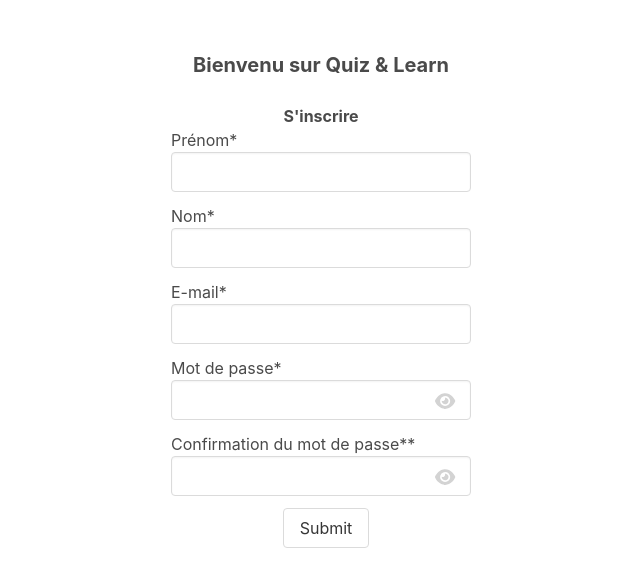
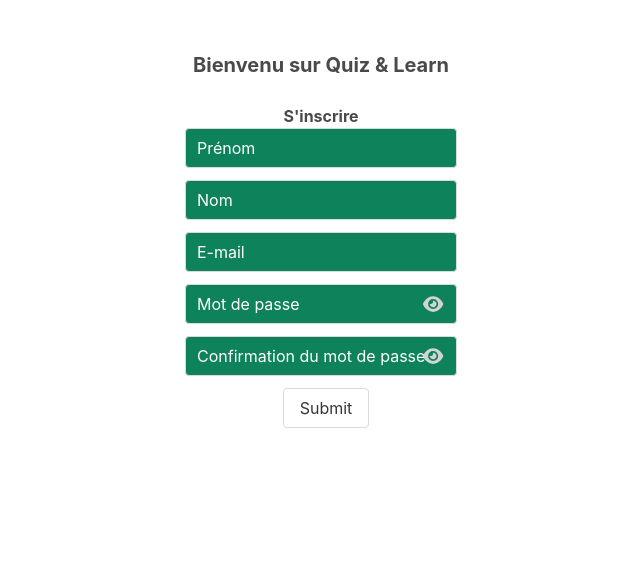
Before and after one commit to margauxln/quizandlearn, a React app in the folder frontend/: page /signup in a window 1280 px wide. Shown: the whole page, without its empty margins (319-959 px from the left). Built offline with nearby package versions, Linux system fonts and the light colour scheme.

Commit message:
feat-US10- changed colors of inputs

```diff
--- a/frontend/src/_core/authentification/component/sign-up/SignUp.css
+++ b/frontend/src/_core/authentification/component/sign-up/SignUp.css
@@ -8,6 +8,19 @@
 
 .field {
     max-width: 300px;
+}
+
+input[type="text"],
+input[type="email"],
+input[type="password"],
+textarea {
+    background-color : #0E835B;
+}
+
+input[type="text"]::placeholder,
+input[type="email"]::placeholder,
+input[type="password"]::placeholder{
+    color: white;
 }
 
 .buttonContainer{
@@ -44,8 +57,8 @@
     border: none;
     background-color: transparent;
     position: absolute;
-    top: 35px;
-    right: 10px;
+    top: 10px;
+    right: 8px;
 }
 
 .eye{
--- a/frontend/src/_core/authentification/component/sign-up/SignUp.jsx
+++ b/frontend/src/_core/authentification/component/sign-up/SignUp.jsx
@@ -105,7 +105,7 @@ const SignUp = () => {
                     <form onSubmit={formik.handleSubmit}>
 
                         <div className="field">
-                            <label htmlFor="name">Prénom*</label>
+                            <label htmlFor="name" className="sr-only">Prénom*</label>
                                 <input  id="name"
                                         name="name"
                                         type="text"
@@ -116,6 +116,7 @@ const SignUp = () => {
                                         maxLength="24"
                                         aria-describedby="nameError"
                                         className="input"
+                                        placeholder = "Prénom"
                                 />
 
                             {formik.touched.name && formik.errors.name ?
@@ -127,7 +128,7 @@ const SignUp = () => {
                         </div>
 
                         <div className="field">
-                            <label htmlFor="nom">Nom*</label>
+                            <label htmlFor="nom" className="sr-only">Nom</label>
                                 <input id="nom"
                                     name="surname"
                                     type="text"
@@ -138,6 +139,7 @@ const SignUp = () => {
                                     value = {formik.values.surname}
                                     maxLength="24"
                                     aria-describedby="surNameError"
+                                    placeholder="Nom"
                                 />
 
                                 {formik.touched.surname && formik.errors.surname ?
@@ -149,7 +151,7 @@ const SignUp = () => {
                         </div>
 
                         <div className="field">
-                            <label htmlFor="email">E-mail*</label>
+                            <label htmlFor="email" className="sr-only">E-mail</label>
                                 <input id="email"
                                     name="email"
                                     type="email"
@@ -160,6 +162,7 @@ const SignUp = () => {
                                     value = {formik.values.email}
                                     maxLength="24"
                                     aria-describedby="emailError"
+                                    placeholder="E-mail"
                                 />
 
                                 {formik.touched.email && formik.errors.email ?
@@ -171,7 +174,7 @@ const SignUp = () => {
                         </div>
 
                         <div className={`${"field"} ${"passwordContainer"}`}>
-                            <label htmlFor="password">Mot de passe*</label>
+                            <label htmlFor="password"></label>
                                 <input id="password"
                                     name="password"
                                     autoComplete="on"
@@ -182,6 +185,7 @@ const SignUp = () => {
                                     value = {formik.values.password}
                                     maxLength="24"
                                     aria-describedby="passwordError"
+                                    placeholder="Mot de passe"
                                 />
 
                                 <button onClick={togglePasswordVisiblity} className="passwordEye">
@@ -197,7 +201,7 @@ const SignUp = () => {
                         </div>
 
                         <div className={`${"field"} ${"confirmPasswordContainer"}`}>
-                            <label htmlFor="password-confirmation">Confirmation du mot de passe**</label>
+                            <label htmlFor="password-confirmation" className="sr-only">Confirmation du mot de passe</label>
                                 <input id="password-confirmation"
                                     name="confirmPassword"
                                     type={confirmedPasswordShown ? "text" : "password"}
@@ -208,6 +212,7 @@ const SignUp = () => {
                                     value = {formik.values.confirmPassword}
                                     maxLength="24"
                                     aria-describedby="confirmPasswordError"
+                                    placeholder="Confirmation du mot de passe"
                                 />
 
                                 <button onClick={toggleConfirmedPasswordVisiblity} className="confirmPasswordEye">
```
